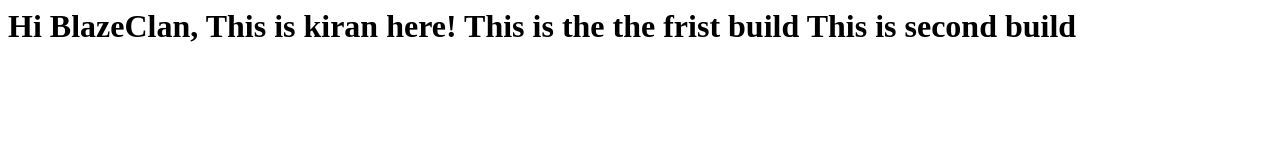
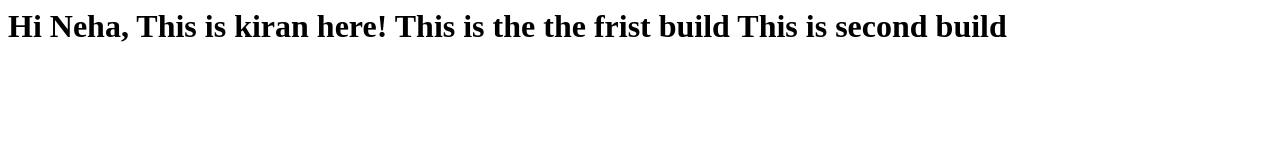
Before and after one commit to Kiranug/HelloWorld, a plain HTML site: page Index.html in a window 1280 px wide. Drawn offline with Linux system fonts and the light colour scheme.

Commit message:
as per managers request i change name to neha

```diff
--- a/Index.html
+++ b/Index.html
@@ -1,6 +1,6 @@
 <html>
 <h1>
-Hi BlazeClan, This is kiran here!
+Hi Neha, This is kiran here!
 This is the the frist build
 This is second build
 </html>
```
